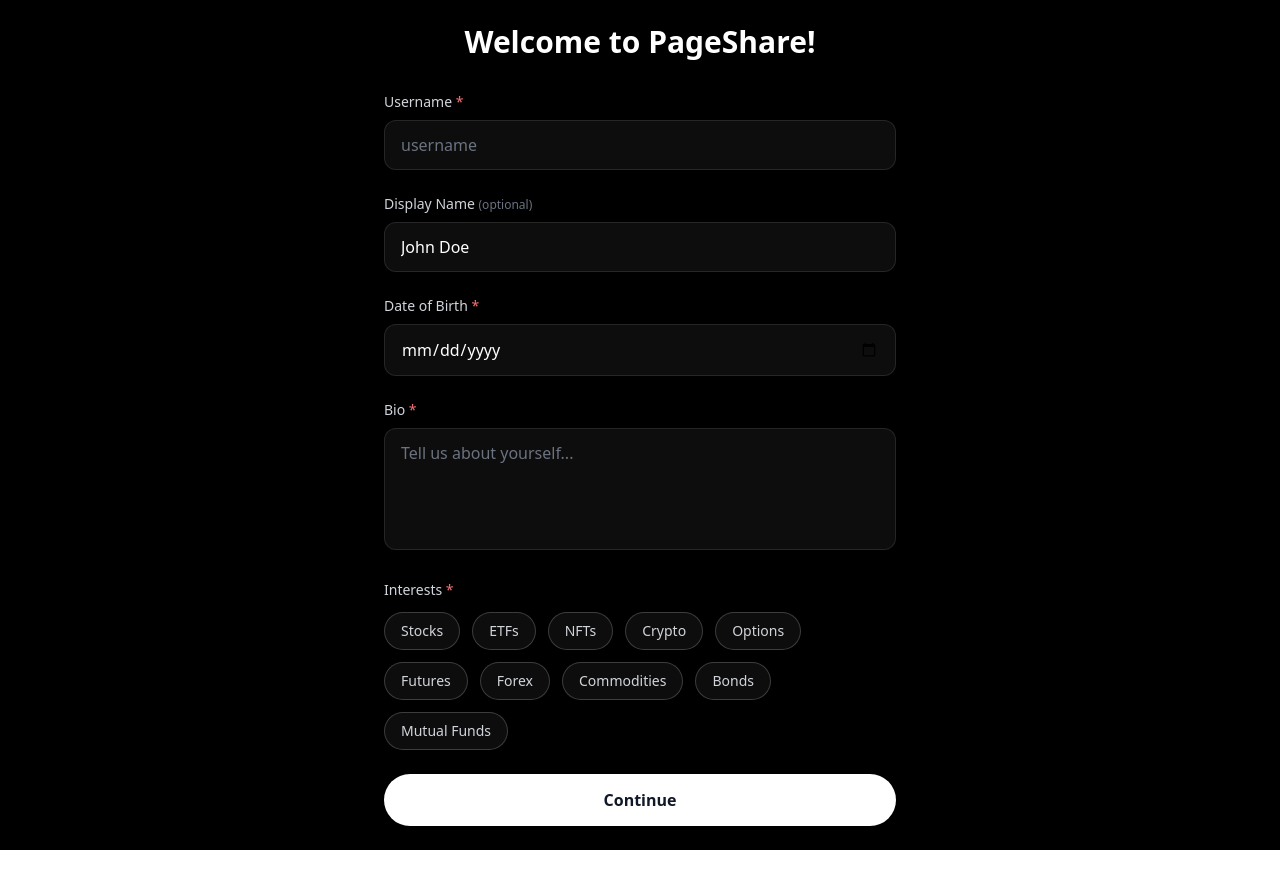
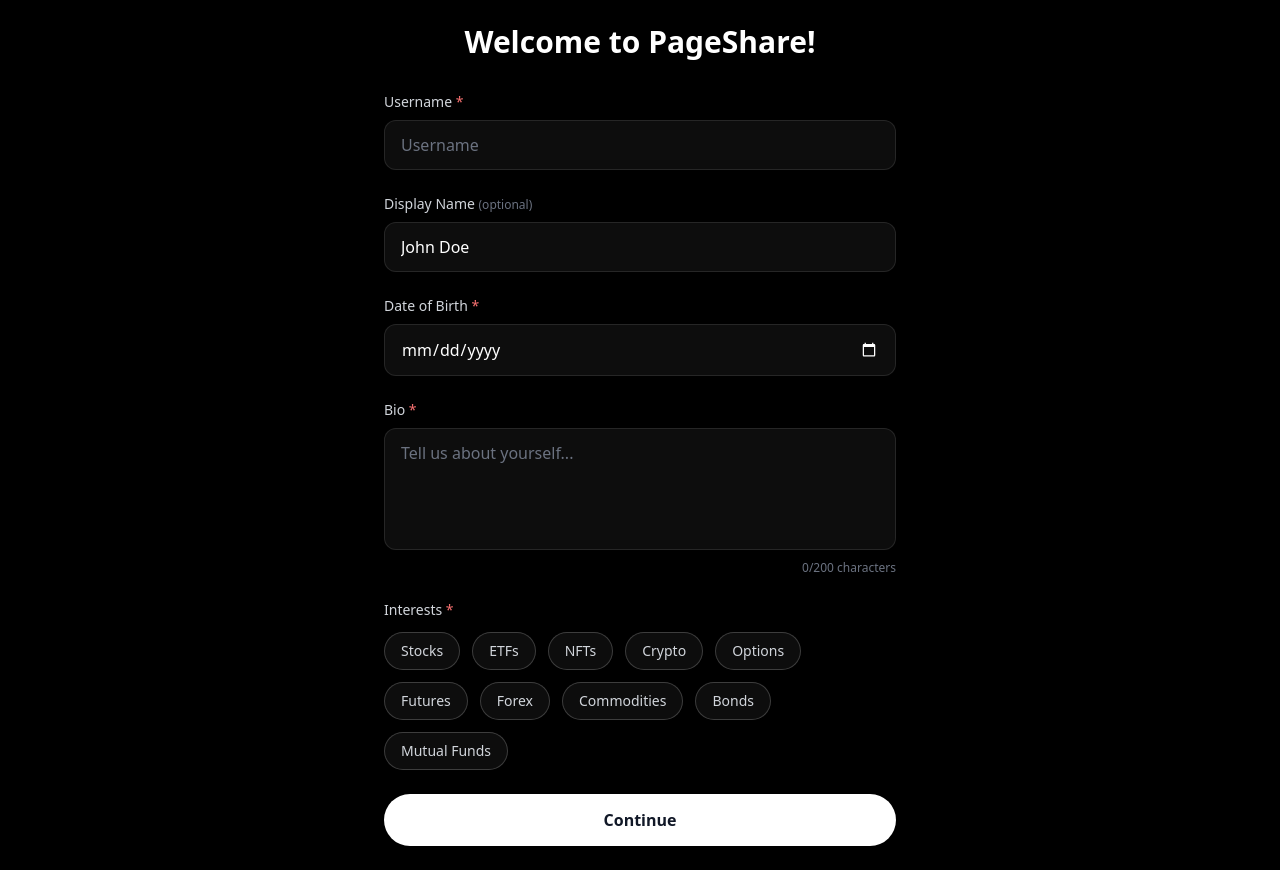
Before and after one commit to PageShareOfficial/PageShareWebsite, a Next.js app: page /onboarding in a window 1280 px wide. Built offline with nearby package versions, Linux system fonts and the light colour scheme.

Commit message:
fixes issues in Login page

```diff
--- a/app/globals.css
+++ b/app/globals.css
@@ -68,4 +68,15 @@
     background-size: 1000px 100%;
     animation: shimmer 3s infinite;
   }
+
+  /* Date input calendar icon styling */
+  input[type="date"]::-webkit-calendar-picker-indicator {
+    filter: invert(1);
+    cursor: pointer;
+  }
+
+  input[type="date"]::-webkit-inner-spin-button,
+  input[type="date"]::-webkit-clear-button {
+    filter: invert(1);
+  }
 }
--- a/app/onboarding/page.tsx
+++ b/app/onboarding/page.tsx
@@ -142,7 +142,7 @@
               type="text"
               id="username"
               className="w-full px-4 py-3 bg-white/5 border border-white/10 rounded-xl text-white placeholder-gray-500 focus:outline-none focus:ring-2 focus:ring-teal-500 focus:border-transparent transition-all"
-              placeholder="username"
+              placeholder="Username"
             />
             {errors.username && (
               <p className="mt-1 text-sm text-red-400">{errors.username.message}</p>
@@ -196,6 +196,9 @@
             {errors.bio && (
               <p className="mt-1 text-sm text-red-400">{errors.bio.message}</p>
             )}
+            <p className="mt-1 text-xs text-gray-500 text-right">
+              {watch('bio')?.length || 0}/200 characters
+            </p>
           </div>
 
           {/* Interests */}
```
